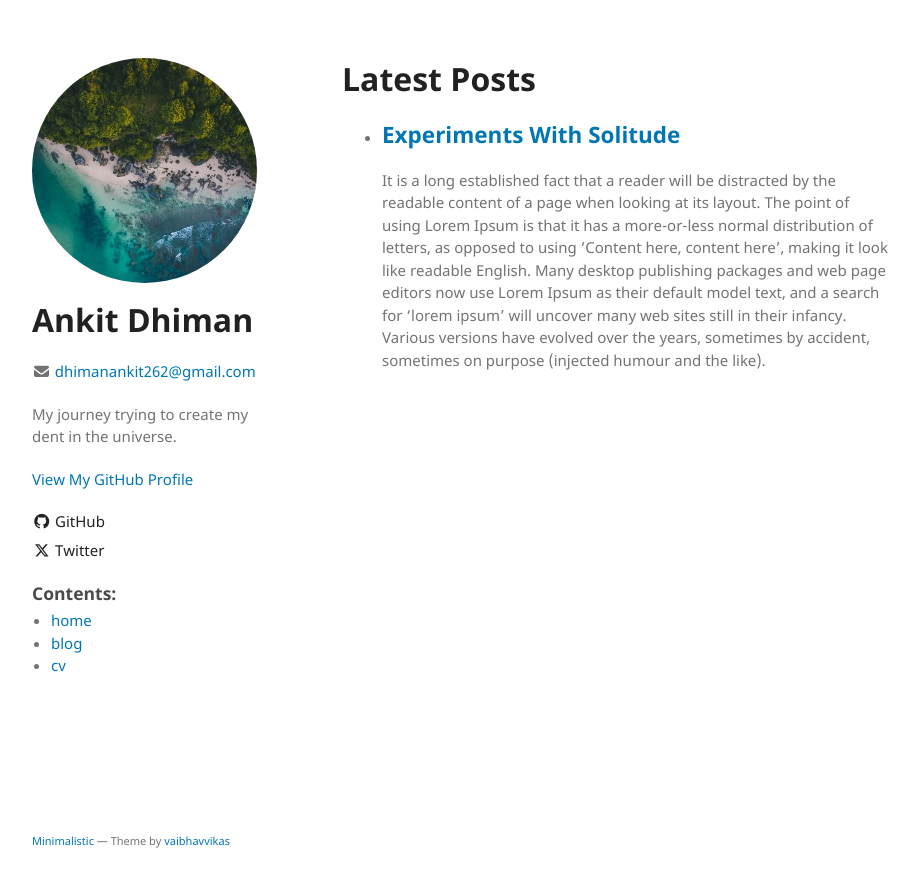
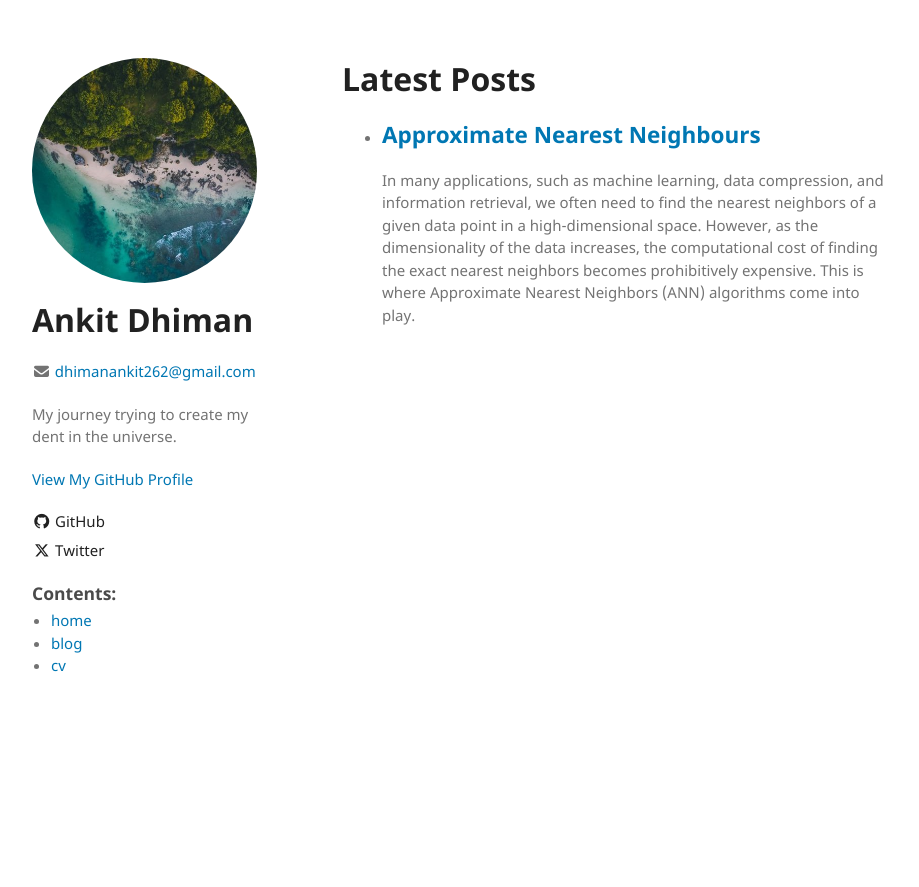
Before and after one commit to ankitdotpy/ankitdotpy.github.io, a Jekyll site: the page built from blog.html, in a window 1280 px wide. Shown: the top 887 px of the page, without its empty margins (178-1097 px from the left). Built offline with Jekyll 4.4.1, drawn with Linux system fonts in a browser that asks for light colours; part of the change alters nothing that is shown.

````diff
--- a/_config.yml
+++ b/_config.yml
@@ -26,7 +26,7 @@ navigation:
     #   - name: Image
     #     link: ./index.html#small-image
   - name: blog
-    link: ./blog.html
+    link: blog.html
 
   - name: cv
     link: https://drive.google.com/file/d/1iFxnlbLB0z0-y-fiFufRHZGu6datWLG0/view
--- a/_includes/footer.html
+++ b/_includes/footer.html
@@ -1,4 +1,4 @@
-{% unless site.hide_project_footer %}
+<!-- {% unless site.hide_project_footer %}
     {% if site.github.is_project_page %}
     <p>This project is maintained by <a href="{{ site.github.owner_url }}">{{ site.github.owner_name }}</a></p>
     {% endif %}
@@ -8,4 +8,4 @@
         <a href="https://github.com/vaibhavvikas/jekyll-theme-minimalistic">Minimalistic</a> &mdash; Theme by
         <a href="https://github.com/vaibhavvikas/">vaibhavvikas</a>
     </small>
-</p>
+</p> -->
--- a/_includes/sidebar.html
+++ b/_includes/sidebar.html
@@ -11,7 +11,7 @@
   <h3 class="sidebar-h3">Contents:</h3>
   <ul class="content">
   {%- for item in site.navigation %}
-    <li><a href="{{ item.link }}">{{ item.name }}</a>
+    <li><a href="{{ item.link | absolute_url}}">{{ item.name }}</a>
         {% if item.sublist %}
         <ul class="sublist">
             {%- for subitem in item.sublist %}
--- /dev/null
+++ b/_posts/2024-01-13-approximate-nearest-neighbours.md
@@ -0,0 +1,98 @@
+---
+layout: post
+author: ankitd
+---
+In many applications, such as machine learning, data compression, and information retrieval, we often need to find the nearest neighbors of a given data point in a high-dimensional space. However, as the dimensionality of the data increases, the computational cost of finding the exact nearest neighbors becomes prohibitively expensive. This is where Approximate Nearest Neighbors (ANN) algorithms come into play.
+
+ANN algorithms are designed to find approximate nearest neighbors in a computationally efficient manner, trading off a small amount of accuracy for significant performance gains. These algorithms are particularly useful when dealing with large datasets or when real-time performance is critical.
+
+## The Curse of Dimensionality
+
+Before diving into ANN algorithms, it's essential to understand the "curse of dimensionality," which is the primary motivation behind using approximate methods. As the dimensionality of the data increases, the volume of the space increases exponentially, making it increasingly difficult to find the exact nearest neighbors efficiently.
+
+For example, in a one-dimensional space, finding the nearest neighbor is straightforward. However, in higher dimensions, the data becomes increasingly sparse, and the computational complexity of finding the exact nearest neighbors grows exponentially.
+
+## ANN Algorithms
+
+There are several ANN algorithms available, each with its own strengths and weaknesses. Here, we'll explore two popular algorithms: Locality Sensitive Hashing (LSH) and Hierarchical Navigable Small World (HNSW).
+
+### Locality Sensitive Hashing (LSH)
+
+Locality Sensitive Hashing (LSH) is a widely used ANN algorithm that relies on hash functions to partition the data into buckets. The key idea behind LSH is that similar data points are more likely to be hashed into the same bucket than dissimilar points.
+
+Here's an example implementation of LSH in Python using the `datasketch` library:
+
+```python
+from datasketch import MinHashLSHForest
+import numpy as np
+
+# Create some sample data
+data = np.random.rand(1000, 128)
+
+# Initialize the LSH Forest
+lsh = MinHashLSHForest(num_perm=128)
+
+# Index the data
+for idx, vector in enumerate(data):
+    lsh.add(bytes(vector), idx)
+
+# Query for approximate nearest neighbors
+query = np.random.rand(128)
+neighbors = lsh.query(bytes(query), k=10)
+print(neighbors)
+```
+
+In this example, we first create some random sample data. Then, we initialize the LSH Forest from the `datasketch` library and index our data. Finally, we query for the approximate nearest neighbors of a random query point.
+
+The `num_perm` parameter in the `MinHashLSHForest` constructor determines the number of permutations used for hashing, which affects the accuracy and performance trade-off.
+
+### Hierarchical Navigable Small World (HNSW)
+
+The Hierarchical Navigable Small World (HNSW) algorithm is another popular ANN algorithm that builds a hierarchical graph-based data structure to efficiently search for nearest neighbors. HNSW is particularly effective for high-dimensional data and has been shown to perform well in practice.
+
+Here's an example implementation of HNSW in Python using the `nmslib` library:
+
+```python
+import nmslib
+import numpy as np
+
+# Create some sample data
+data = np.random.rand(1000, 128)
+
+# Initialize the HNSW index
+index = nmslib.init(method='hnsw', space='l2')
+index.addDataPointAnSwig(data, np.arange(1000))
+
+# Query for approximate nearest neighbors
+query = np.random.rand(128)
+neighbors = index.knnQueryBatch(query, k=10)
+print(neighbors)
+```
+
+In this example, we first create some random sample data. Then, we initialize the HNSW index from the `nmslib` library and add our data to the index. Finally, we query for the approximate nearest neighbors of a random query point.
+
+The `space` parameter in the `init` function specifies the distance metric used for nearest neighbor calculations. In this case, we're using the Euclidean (`l2`) distance.
+
+## Accuracy vs. Performance Trade-off
+
+One of the key considerations when using ANN algorithms is the trade-off between accuracy and performance. By sacrificing some accuracy, ANN algorithms can achieve significant performance gains, making them practical for large-scale applications.
+
+Most ANN algorithms provide parameters that allow you to tune this trade-off. For example, in LSH, you can adjust the number of permutations used for hashing, while in HNSW, you can control the size and depth of the hierarchical graph structure.
+
+It's essential to carefully tune these parameters based on your specific requirements and dataset characteristics to achieve the desired balance between accuracy and performance.
+
+## Applications of ANN
+
+Approximate Nearest Neighbors algorithms have numerous applications in various domains, including:
+
+1. **Machine Learning**: ANN algorithms are used for efficient similarity search in tasks such as k-nearest neighbor classification, clustering, and recommender systems.
+2. **Information Retrieval**: ANN algorithms can be used for fast document retrieval and search in large text corpora.
+3. **Computer Vision**: ANN algorithms are employed for tasks like image retrieval, feature matching, and object recognition in computer vision applications.
+4. **Bioinformatics**: ANN algorithms are used for sequence alignment and similarity search in genomic and proteomic databases.
+5. **Data Compression**: ANN algorithms can be used for efficient data compression by finding approximate nearest neighbors and encoding data points based on their neighbors.
+
+## Conclusion
+
+Approximate Nearest Neighbors algorithms provide a practical solution for finding nearest neighbors in high-dimensional spaces, offering a trade-off between accuracy and performance. By sacrificing a small amount of accuracy, these algorithms can achieve significant computational gains, making them invaluable for various applications dealing with large datasets or real-time performance requirements.
+
+While we covered two popular ANN algorithms (LSH and HNSW) in this blog post, there are many other algorithms available, each with its own strengths and weaknesses. The choice of algorithm largely depends on the specific requirements of your application, the characteristics of your data, and the desired balance between accuracy and performance.
--- a/_posts/2024-03-20-experiments-with-solitude.md
+++ /dev/null
@@ -1,10 +0,0 @@
----
-layout: post
-author: ankitd
----
-
-It is a long established fact that a reader will be distracted by the readable content of a page when looking at its layout. The point of using Lorem Ipsum is that it has a more-or-less normal distribution of letters, as opposed to using 'Content here, content here', making it look like readable English. Many desktop publishing packages and web page editors now use Lorem Ipsum as their default model text, and a search for 'lorem ipsum' will uncover many web sites still in their infancy. Various versions have evolved over the years, sometimes by accident, sometimes on purpose (injected humour and the like).
-
-### Where can I get some?
-
-There are many variations of passages of Lorem Ipsum available, but the majority have suffered alteration in some form, by injected humour, or randomised words which don't look even slightly believable. If you are going to use a passage of Lorem Ipsum, you need to be sure there isn't anything embarrassing hidden in the middle of text. All the Lorem Ipsum generators on the Internet tend to repeat predefined chunks as necessary, making this the first true generator on the Internet. It uses a dictionary of over 200 Latin words, combined with a handful of model sentence structures, to generate Lorem Ipsum which looks reasonable. The generated Lorem Ipsum is therefore always free from repetition, injected humour, or non-characteristic words etc.
````
